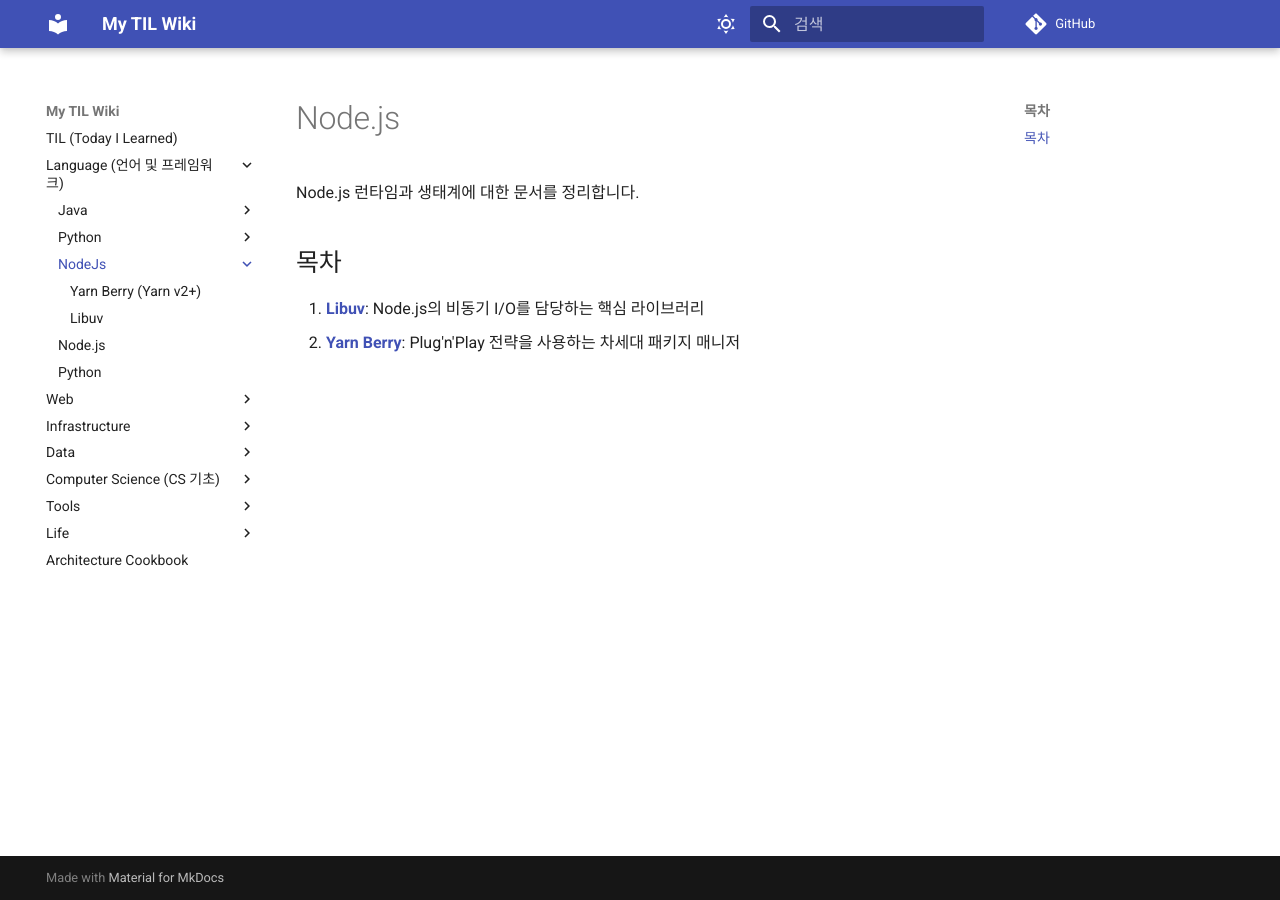
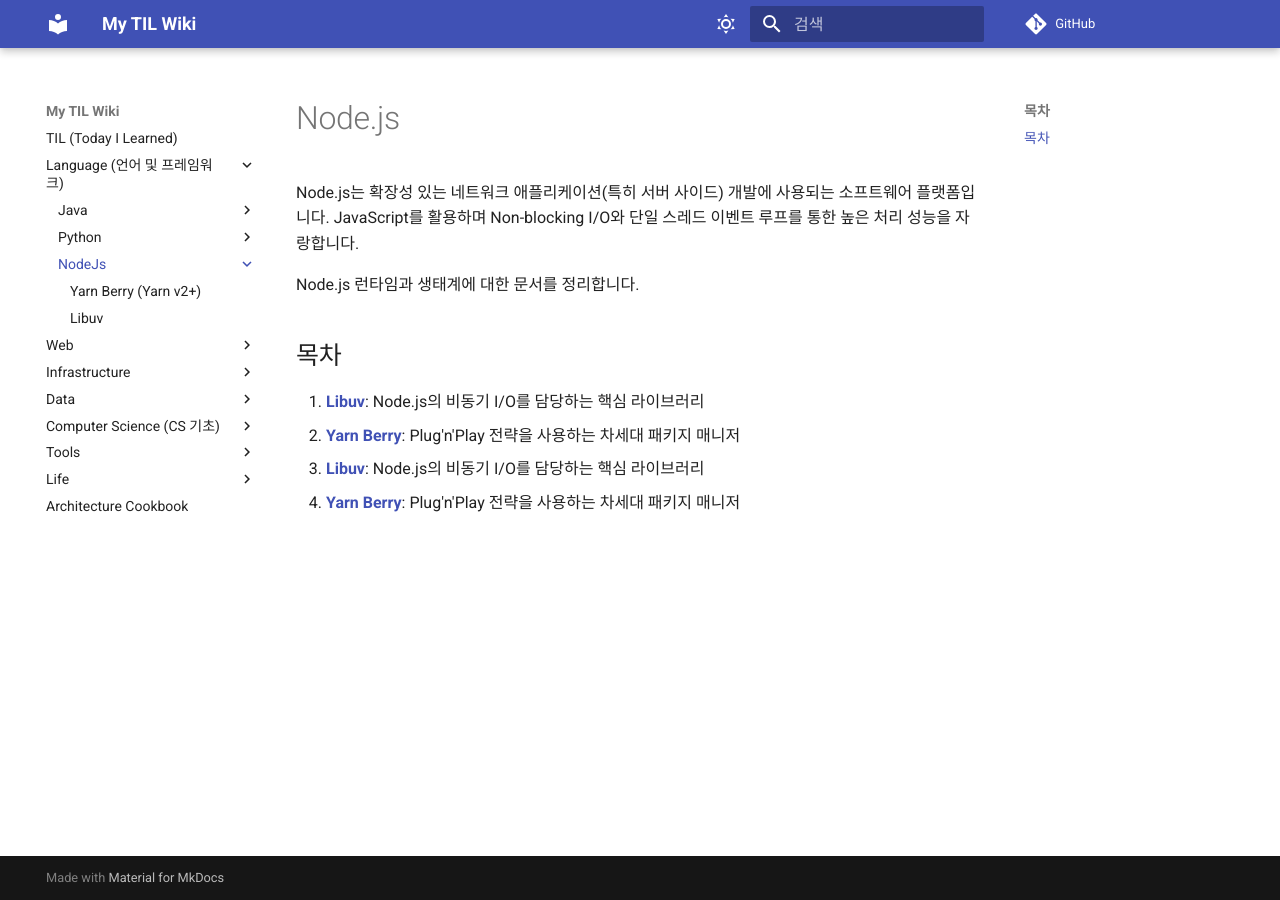
Before and after one commit to DevDooly/TIL, an MkDocs documentation site: the page built from docs/Language/NodeJs/README.md, in a window 1280 px wide. Built offline with MkDocs 1.6.1 and Material for MkDocs 9.7.7, drawn with Linux system fonts in a browser that asks for light colours; comment, search, counter and statistics services are not loaded.

Commit message:
네비게이션 중복 수정 및 Java 폴더 구조 개편
NodeJs.md/Python.md 파일을 제거하고 폴더의 README로 통합하여 네비게이션 중복을 해결함. Java 폴더 내 문서를 주제별(Basic, JVM, Framework)로 그룹화하여 정렬함.

```diff
--- a/docs/Language/NodeJs/README.md
+++ b/docs/Language/NodeJs/README.md
@@ -1,7 +1,12 @@
 # Node.js
+
+Node.js는 확장성 있는 네트워크 애플리케이션(특히 서버 사이드) 개발에 사용되는 소프트웨어 플랫폼입니다. JavaScript를 활용하며 Non-blocking I/O와 단일 스레드 이벤트 루프를 통한 높은 처리 성능을 자랑합니다.
 
 Node.js 런타임과 생태계에 대한 문서를 정리합니다.
 
 ## 목차
 1.  **[Libuv](libuv.md)**: Node.js의 비동기 I/O를 담당하는 핵심 라이브러리
 2.  **[Yarn Berry](Yarn%20Berry.md)**: Plug'n'Play 전략을 사용하는 차세대 패키지 매니저
+
+1.  **[Libuv](libuv.md)**: Node.js의 비동기 I/O를 담당하는 핵심 라이브러리
+2.  **[Yarn Berry](Yarn%20Berry.md)**: Plug'n'Play 전략을 사용하는 차세대 패키지 매니저
```
Also changed, not shown: docs/Language/NodeJs.md (deleted, +0 -9 lines), docs/Language/Python.md (deleted, +0 -14 lines), docs/Language/Java/.pages (added).
